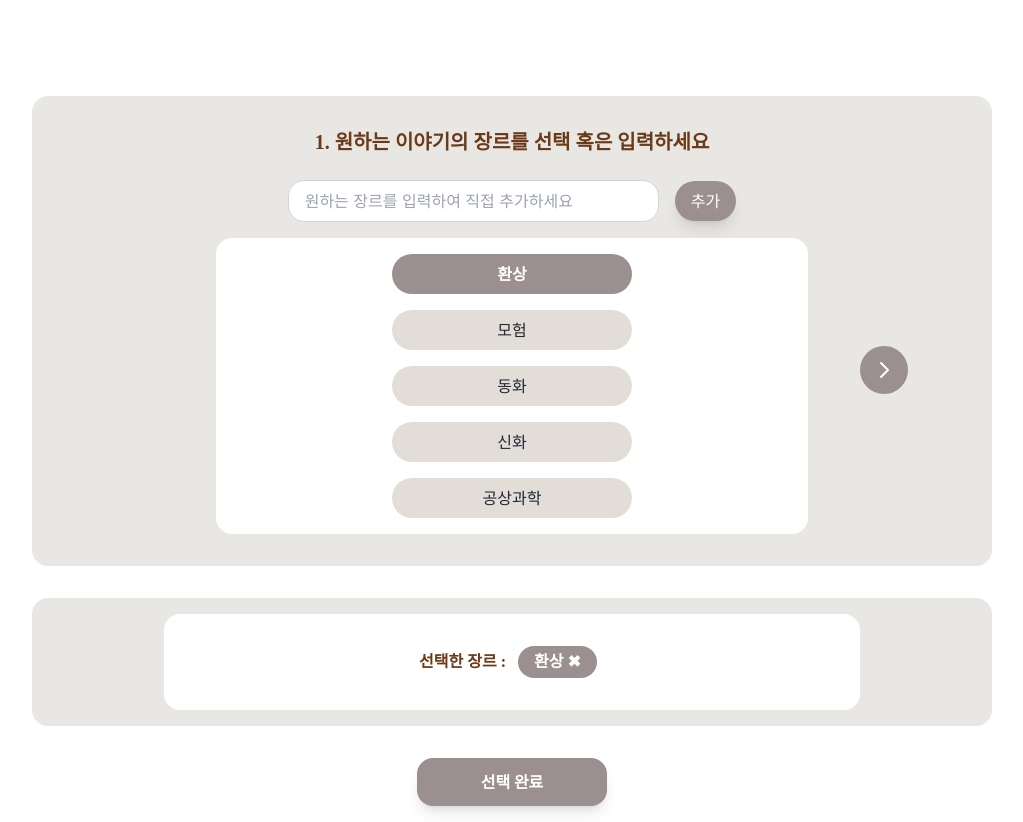
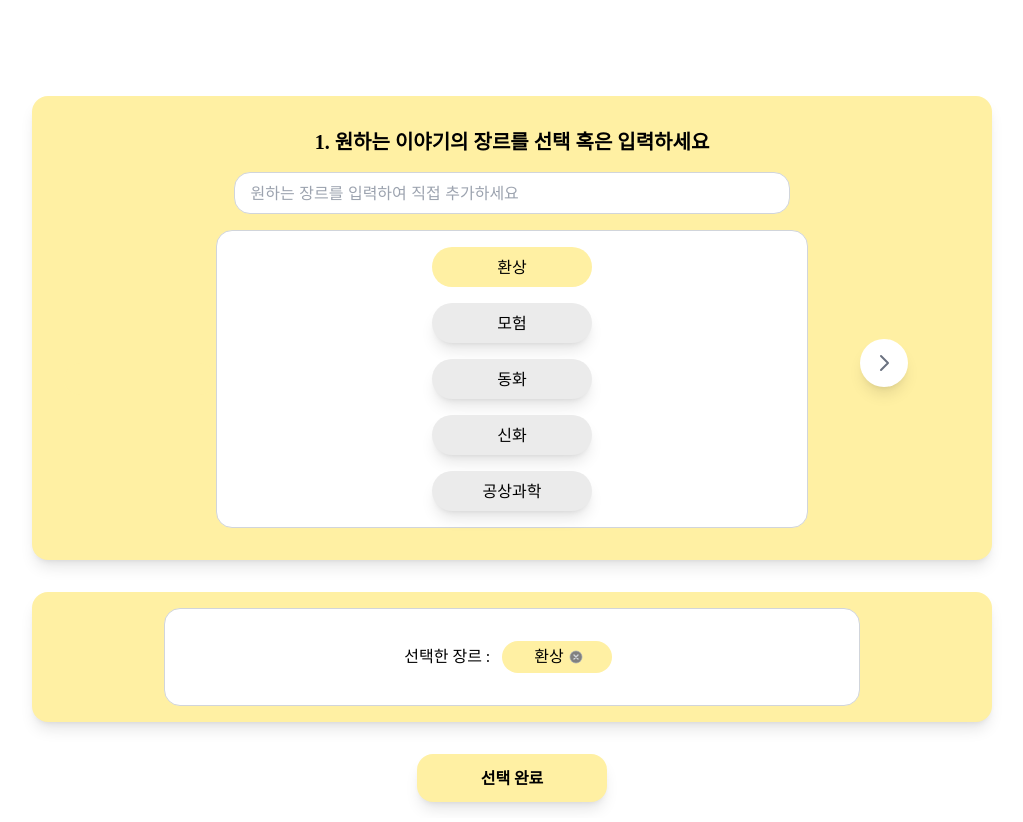
Before and after one commit to tuk-iBooK/Frontend, a React (Create React App) app: page /genre in a window 1280 px wide. Both pictures are taken after a click on the button "환상". Shown: the whole page, without its empty margins (128-1151 px from the left). Built offline with nearby package versions, Linux system fonts and the light colour scheme.

Commit message:
장르 선택페이지 디자인 수정

```diff
--- a/src/pages/GenreSettingPage.tsx
+++ b/src/pages/GenreSettingPage.tsx
@@ -16,11 +16,11 @@ const GenreSettingPage: React.FC = () => {
 
   const handleAddGenre = () => {
     if (additionalGenre.trim() !== "") {
-      setSelectedGenres((prevGenres) => [
-        ...prevGenres,
-        additionalGenre.trim(),
-      ]);
-      setAdditionalGenre("");
+      const trimmedGenre = additionalGenre.trim();
+      if (!selectedGenres.includes(trimmedGenre)) {
+        setSelectedGenres((prevGenres) => [...prevGenres, trimmedGenre]);
+      }
+      // setAdditionalGenre(""); // 입력값 초기화
     }
   };
 
@@ -40,8 +40,8 @@ const GenreSettingPage: React.FC = () => {
   return (
     <div className="w-full h-full flex flex-col justify-center items-center">
       <div className="w-3/4 mt-24 flex-1 justify-between items-center">
-        <div className="bg-[#E9E7E4] p-4 mb-8 rounded-2xl">
-          <div className="text-xl font-bold text-[#6B3A18] font-['Inria'] p-4">
+        <div className="bg-[#FFF0A3] p-4 mb-8 rounded-2xl shadow-lg">
+          <div className="text-xl font-bold text-black font-['Inria'] p-4">
             1. 원하는 이야기의 장르를 선택 혹은 입력하세요
           </div>
           <div className="">
@@ -50,17 +50,16 @@ const GenreSettingPage: React.FC = () => {
               value={additionalGenre}
               onChange={(e) => setAdditionalGenre(e.target.value)}
               placeholder="원하는 장르를 입력하여 직접 추가하세요"
-              className="mt-2 w-2/5 py-2 p-4 border border-gray-300 rounded-2xl"
+              className="w-3/5 py-2 p-4 border border-gray-300 rounded-2xl"
+              onKeyDown={(e) => {
+                if (e.key === "Enter" && additionalGenre.trim() !== "") {
+                  handleAddGenre();
+                }
+              }}
             />
-            <button
-              className="ml-4 px-4 py-2 rounded-full text-white bg-[#9B8F8F] hover:bg-[#E9E7E4] hover:text-[#898181] text-center shadow-lg shadow-black-800/80 dark:shadow-lg dark:shadow-black-800/80"
-              onClick={handleAddGenre}
-            >
-              추가
-            </button>
           </div>
           <div className="flex justify-center items-center m-4">
-            <div className="bg-[#E9E7E4] p-4 rounded-2xl w-1/5 flex justify-center items-center">
+            <div className="bg-[#FFF0A3] p-4 rounded-2xl w-1/5 flex justify-center items-center">
               {/* <button
                 className="w-12 h-12 bg-blue-500 text-white rounded-full flex justify-center items-center"
                 onClick={handleNextPage}
@@ -81,16 +80,16 @@ const GenreSettingPage: React.FC = () => {
                 </svg>
               </button> */}
             </div>
-            <div className="flex flex-col w-4/5 space-y-4 p-4 bg-white justify-center items-center rounded-2xl">
+            <div className="flex flex-col w-4/5 space-y-4 p-4 bg-white border border-gray-300 justify-center items-center rounded-2xl">
               {["환상", "모험", "동화", "신화", "공상과학"].map(
                 (genre, index) => (
                   <button
                     key={index}
-                    className={`py-2 px-4 rounded-full w-60 h-10 ${
+                    className={`py-2 px-4 rounded-full w-40 h-10  shadow-lg ${
                       selectedGenres.includes(genre)
-                        ? "bg-[#9B8F8F] text-white font-bold"
-                        : "bg-[#E3DDD7] text-gray-800"
-                    }`}
+                        ? "bg-[#FFF0A3] text-black shadow-none"
+                        : "bg-[#EBEBEB] text-black"
+                    } hover:bg-[#FFF0A3] hover:shadow-none`}
                     onClick={() => handleGenreClick(genre)}
                   >
                     {genre}
@@ -98,9 +97,9 @@ const GenreSettingPage: React.FC = () => {
                 )
               )}
             </div>
-            <div className="bg-[#E9E7E4] p-4 mb-8 rounded-2xl w-1/5 flex justify-center items-center">
+            <div className="p-4 mb-8 rounded-2xl w-1/5 flex justify-center items-center">
               <button
-                className="w-12 h-12 bg-[#9B8F8F] text-white rounded-full flex justify-center items-center"
+                className="w-12 h-12 bg-white text-gray-500 rounded-full flex justify-center items-center shadow-lg hover:shadow-none hover:bg-[#EBEBEB] hover:text-white"
                 onClick={handleNextPage}
               >
                 <svg
@@ -123,22 +122,52 @@ const GenreSettingPage: React.FC = () => {
         </div>
       </div>
 
-      <div className="w-3/4 flex p-4 bg-[#E9E7E4] rounded-2xl justify-center">
-        <div className=" w-3/4 bg-white text-m font-bold text-[#6B3A18] font-['Inria'] p-6 rounded-2xl">
+      <div className="w-3/4 flex p-4 bg-[#FFF0A3] rounded-2xl justify-center shadow-lg">
+        <div className=" w-3/4 bg-white border border-gray-300 text-m text-black font-['Inria'] p-6 rounded-2xl">
           선택한 장르 :{" "}
           {selectedGenres.map((genre, index) => (
             <button
               key={index}
-              className="px-4 py-1 bg-[#9B8F8F] text-white rounded-2xl m-2"
+              className="px-6 py-1 bg-[#FFF0A3] text-black rounded-2xl m-2"
               onClick={() => handleRemoveGenre(genre)}
             >
-              {genre} &#10006;
+              <div className="flex">
+                <span className="ml-2">{genre}</span>
+                <div className="p-1">
+                  <svg
+                    xmlns="http://www.w3.org/2000/svg"
+                    className="h-4 w-4 text-gray-300"
+                    viewBox="0 0 24 24"
+                    stroke="currentColor"
+                  >
+                    <path
+                      strokeLinecap="round"
+                      strokeLinejoin="round"
+                      strokeWidth={2}
+                      d="M6 18L18 6M6 6l12 12"
+                    />
+                    <circle
+                      cx="12"
+                      cy="12"
+                      r="9"
+                      fill="gray"
+                      className="text-gray-400"
+                    />
+                    <path
+                      strokeLinecap="round"
+                      strokeLinejoin="round"
+                      strokeWidth={2}
+                      d="M9 15l6-6M15 15l-6-6"
+                    />
+                  </svg>
+                </div>
+              </div>
             </button>
           ))}
         </div>
       </div>
       <button
-        className="mb-4 mt-8 px-16 py-3 pr-16 font-bold text-white bg-[#9B8F8F] hover:bg-[#E9E7E4] hover:text-[#898181] rounded-2xl text-center shadow-lg shadow-black-800/80 dark:shadow-lg dark:shadow-black-800/80"
+        className="mb-4 mt-8 px-16 py-3 pr-16 font-bold text-black bg-[#FFF0A3] hover:bg-[#FFE55A] hover:text-white hover:shadow-none rounded-2xl text-center shadow-lg"
         onClick={handleSubmit}
       >
         선택 완료
```
